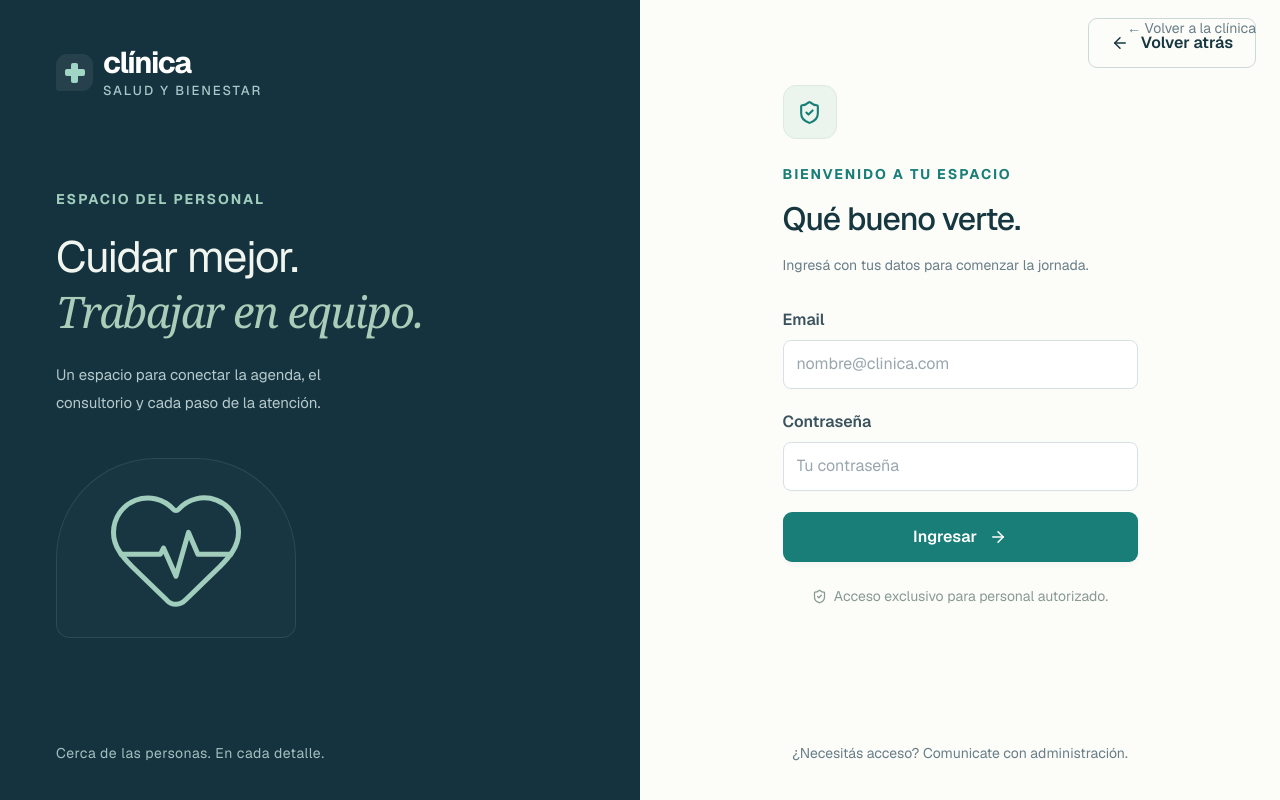
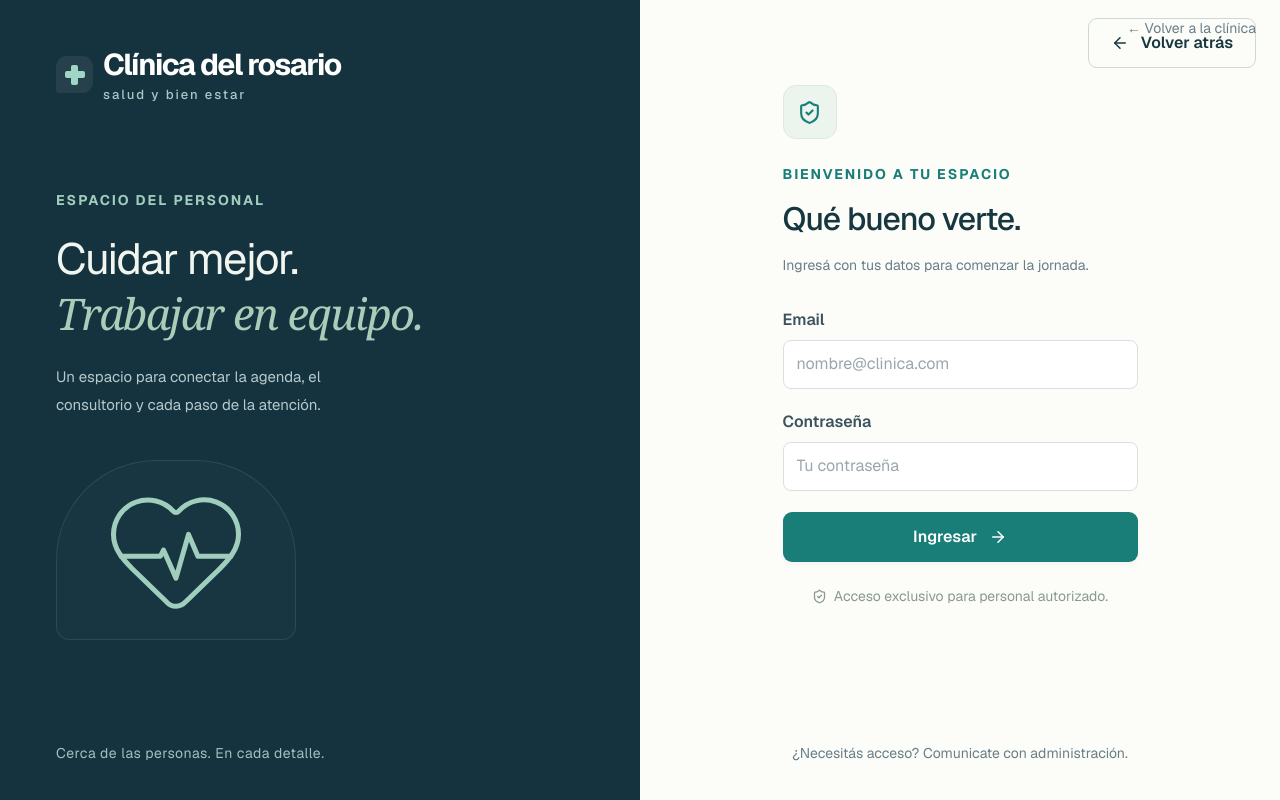
Before and after one commit to morosiweb/sistema-clinica, a Next.js app: page /login in a window 1280 px wide. Built offline with nearby package versions, Linux system fonts and the light colour scheme.

Commit message:
Actualiza la marca a Clínica del rosario

```diff
--- a/app/globals.css
+++ b/app/globals.css
@@ -176,6 +176,13 @@ svg {
   letter-spacing: -1.4px;
   line-height: 1;
 }
+.brand-copy {
+  min-width: 0;
+}
+.brand-name {
+  display: block;
+  line-height: 1.12;
+}
 .brand-caption {
   display: block;
   font-size: 13px;
@@ -186,6 +193,7 @@ svg {
 .brand-symbol {
   position: relative;
   display: block;
+  flex-shrink: 0;
   width: 37px;
   height: 37px;
   background: #d8eae3;
@@ -1169,7 +1177,14 @@ svg {
   padding: 0 14px 33px;
 }
 .sidebar .brand {
-  font-size: 29px;
+  min-width: 0;
+  font-size: 20px;
+  letter-spacing: -0.7px;
+}
+.sidebar .brand-caption {
+  font-size: 10px;
+  letter-spacing: 0.8px;
+  white-space: nowrap;
 }
 .workspace-label {
   font-size: 13px;
--- a/components/brand.tsx
+++ b/components/brand.tsx
@@ -11,13 +11,14 @@ export function Brand({
     <Link
       href={href}
       className={`brand ${light ? "brand-light" : ""}`}
-      aria-label="Clínica · Inicio"
+      aria-label="Clínica del rosario · Inicio"
     >
       <span className="brand-symbol" aria-hidden="true">
         <span />
       </span>
-      <span>
-        clínica<span className="brand-caption">SALUD Y BIENESTAR</span>
+      <span className="brand-copy">
+        <span className="brand-name">Clínica del rosario</span>
+        <span className="brand-caption">salud y bien estar</span>
       </span>
     </Link>
   );
```
